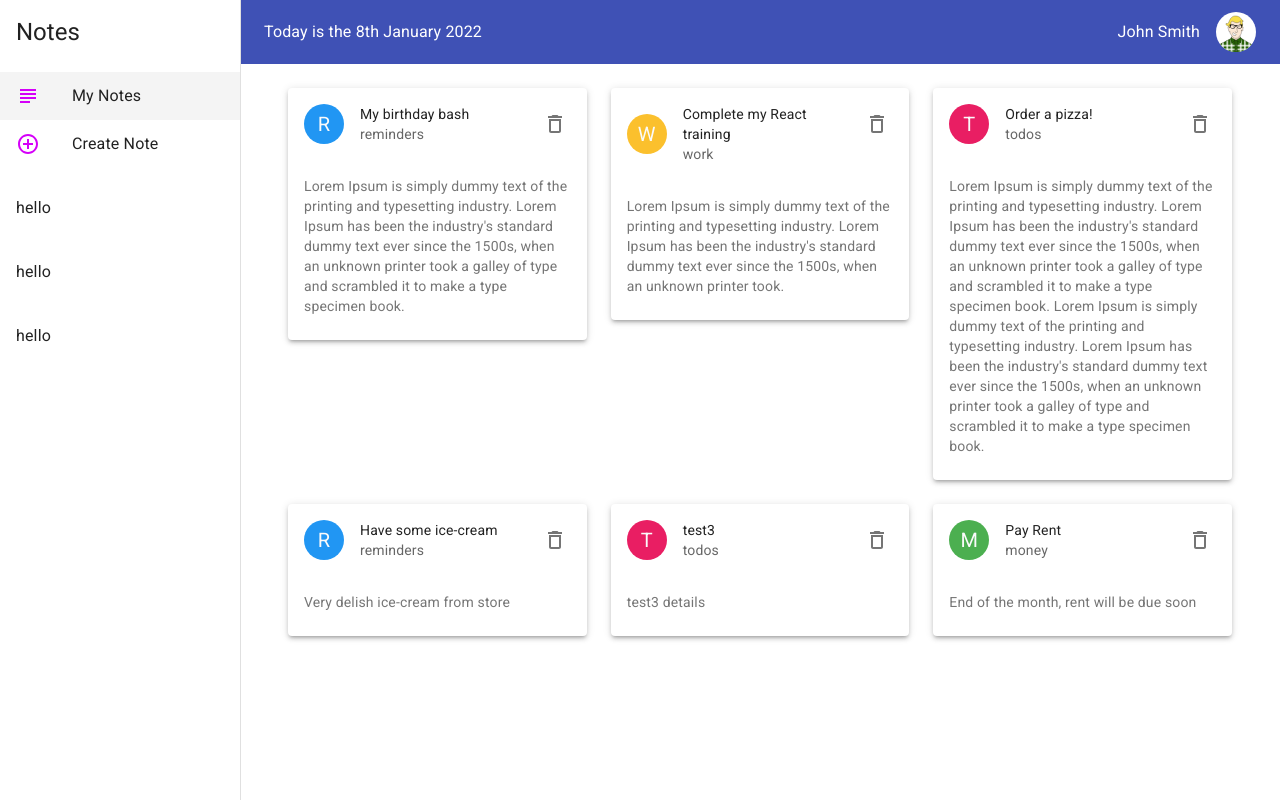
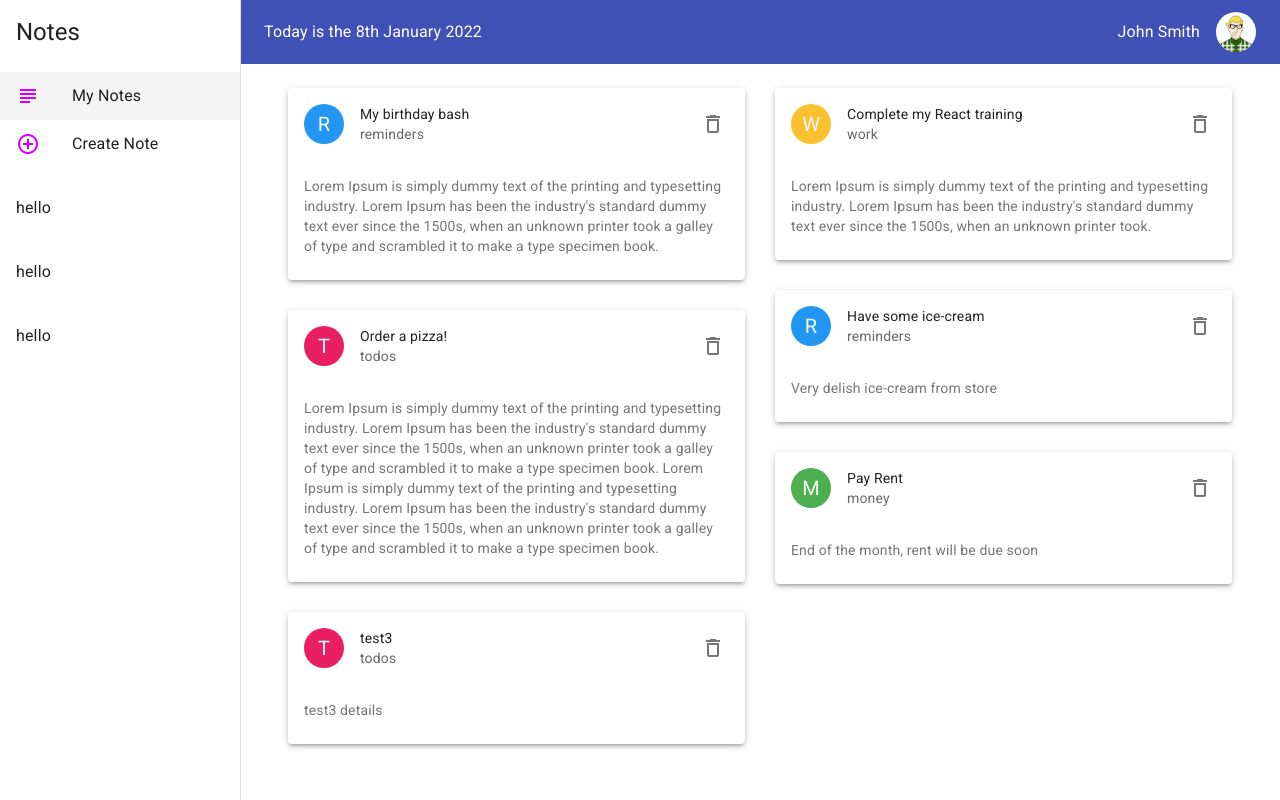
Before and after one commit to romankolivashko/material-notebook, a React (Create React App) app: page / in a window 1280 px wide. Built offline with nearby package versions, Linux system fonts and the light colour scheme; data requests are answered from the project's data file.

Commit message:
Added masonry css layout

```diff
--- a/package.json
+++ b/package.json
@@ -14,6 +14,7 @@
     "date-fns": "^2.28.0",
     "react": "^17.0.1",
     "react-dom": "^17.0.1",
+    "react-masonry-css": "^1.0.16",
     "react-router-dom": "^5.2.0",
     "react-scripts": "4.0.2",
     "web-vitals": "^1.1.0"
--- a/src/index.css
+++ b/src/index.css
@@ -3,3 +3,20 @@
   -webkit-font-smoothing: antialiased;
   -moz-osx-font-smoothing: grayscale;
 }
+
+.my-masonry-grid {
+  display: -webkit-box; /* Not needed if autoprefixing */
+  display: -ms-flexbox; /* Not needed if autoprefixing */
+  display: flex;
+  margin-left: -30px; /* gutter size offset */
+  width: auto;
+}
+.my-masonry-grid_column {
+  padding-left: 30px; /* gutter size */
+  background-clip: padding-box;
+}
+
+/* Style your items */
+.my-masonry-grid_column > div { /* change div to reference your elements you put in <Masonry> */
+  margin-bottom: 30px;
+}
--- a/src/pages/Notes.js
+++ b/src/pages/Notes.js
@@ -3,6 +3,7 @@
 import Paper from "@material-ui/core/Paper";
 import Container from "@material-ui/core/Container";
 import NoteCard from "../components/NoteCard";
+import Masonry from "react-masonry-css";
 
 export default function Notes() {
   const [notes, setNotes] = useState([]);
@@ -14,13 +15,19 @@
   }, []);
 
   const handleDelete = async (id) => {
-    await fetch('http://localhost:8000/notes/' + id, {
-      method: 'DELETE'
-    })
+    await fetch("http://localhost:8000/notes/" + id, {
+      method: "DELETE",
+    });
 
-    const newNotes = notes.filter(note => note.id != id)
-    setNotes(newNotes)
-  }
+    const newNotes = notes.filter((note) => note.id != id);
+    setNotes(newNotes);
+  };
+
+  const breakpoints = {
+    deafult: 3,
+    1100: 2,
+    700: 1,
+  };
 
   return (
     <Container>
@@ -38,14 +45,17 @@
           <Paper>4</Paper>
         </Grid>
       </Grid> */}
-
-      <Grid container spacing={3}>
+      <Masonry
+        breakpointCols={breakpoints}
+        className="my-masonry-grid"
+        columnClassName="my-masonry-grid_column"
+      >
         {notes.map((note) => (
-          <Grid item key={note.id} xs={12} md={6} lg={4}>
+          <div item key={note.id}>
             <NoteCard note={note} handleDelete={handleDelete} />
-          </Grid>
+          </div>
         ))}
-      </Grid>
+      </Masonry>
     </Container>
   );
 }
```
Also changed, not shown: 1 other file (tests, documents, lock files or other folders).
